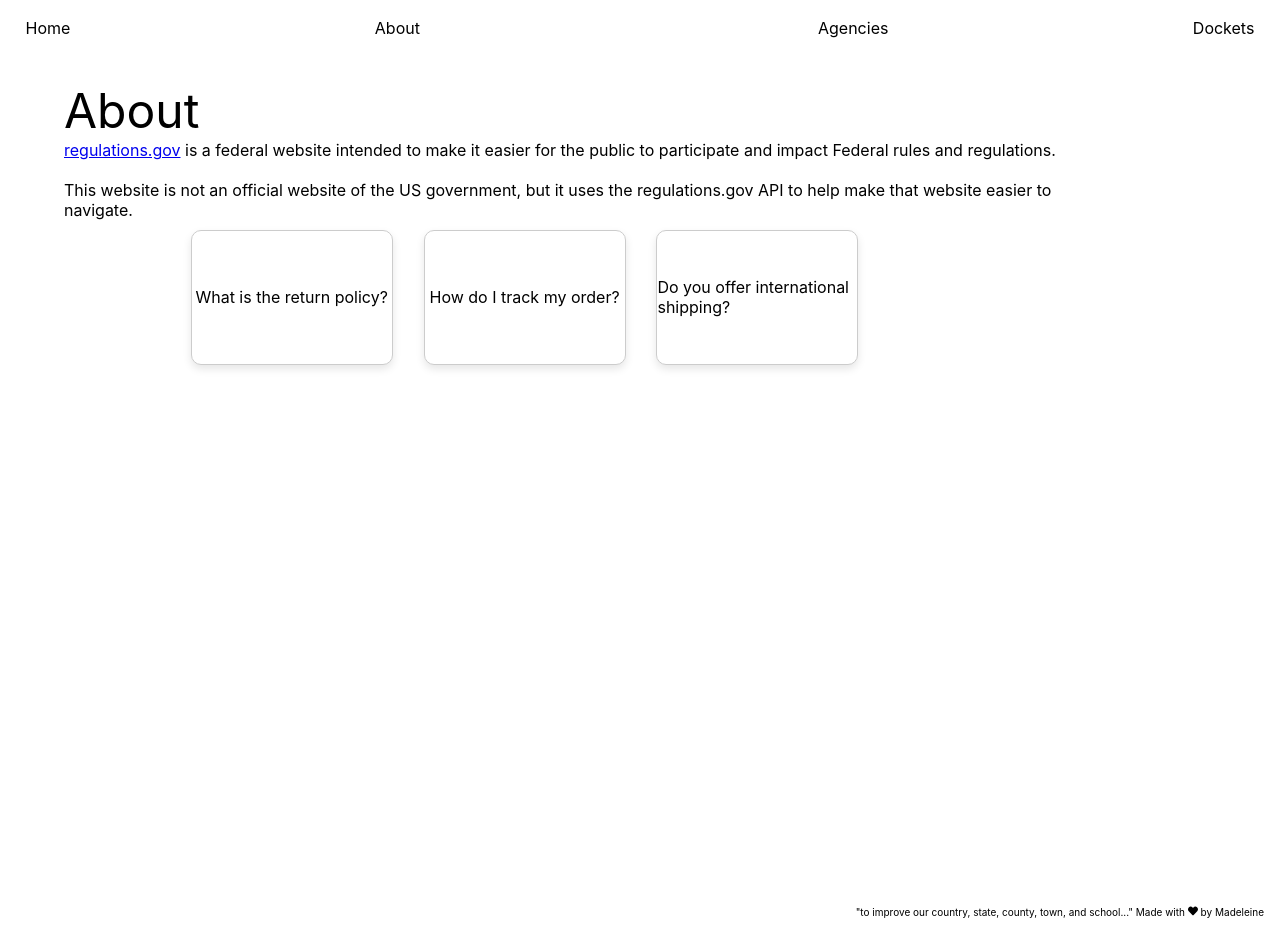
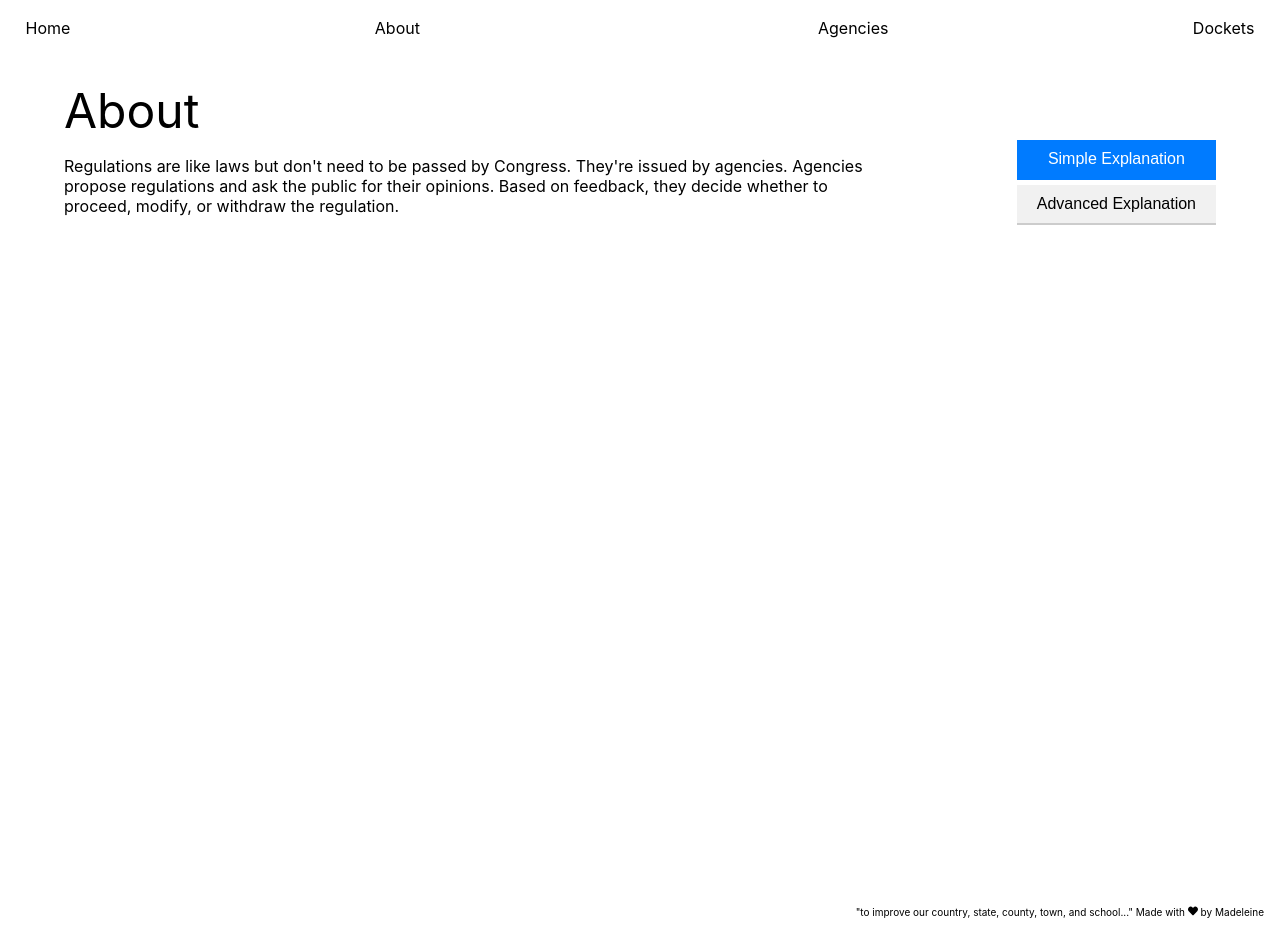
Before and after one commit to iamalivetoday/fed_reg_viz, a React (Create React App) app in the folder regulations-frontend/: page /about in a window 1280 px wide. Shown: the top 933 px of the page. Built offline with nearby package versions, Linux system fonts and the light colour scheme.

Commit message:
frontend

```diff
--- a/regulations-frontend/src/components/AgencyButton.js
+++ /dev/null
@@ -1,64 +0,0 @@
-import React, { useState } from 'react';
-import styled from 'styled-components';
-
-const Button = styled.button`
-  border: none;
-  border-radius: 15px;
-  padding: 10px 20px;
-  margin: 15px;
-  cursor: pointer;
-  font-size: 16px;
-  position: relative;
-  width: 150px; // fixed width
-  height: 50px; // fixed height
-  white-space: normal; // allow text to wrap
-  overflow-wrap: break-word; // break long words if necessary
-
-  &:hover {
-    opacity: 0.8;
-    outline: 1px solid black;
-    box-shadow: 0 0 10px black;
-  }
-
-  &:focus {
-    outline: none;
-  }
-`;
-
-const SmallText = styled.div`
-  font-size: 12px; // smaller font size for full agency name
-  line-height: 1.2;
-`;
-
-const AgencyButton = ({ agencyId, fullAgencyName, onClick }) => {
-  const [displayText, setDisplayText] = useState(agencyId);
-  const [isHovered, setIsHovered] = useState(false);
-
-  const handleMouseOver = () => {
-    setDisplayText(fullAgencyName);
-    setIsHovered(true);
-  };
-
-  const handleMouseLeave = () => {
-    setDisplayText(agencyId);
-    setIsHovered(false);
-  };
-
-  return (
-    <Button
-      onClick={() => onClick(agencyId)}
-      onMouseOver={handleMouseOver}
-      onMouseLeave={handleMouseLeave}
-    >
-      {isHovered ? (
-        <SmallText>
-          {displayText}
-        </SmallText>
-      ) : (
-        displayText
-      )}
-    </Button>
-  );
-};
-
-export default AgencyButton;
--- a/regulations-frontend/src/components/FAQCard.js
+++ /dev/null
@@ -1,60 +0,0 @@
-import React, { useState } from 'react';
-import styled from 'styled-components';
-
-const CardContainer = styled.div`
-  perspective: 1000px;
-  margin: 10px;
-`;
-
-const Card = styled.div`
-  width: 200px; // 2/3 of the previous width
-  height: 133px; // 2/3 of the previous height
-  position: relative;
-  transform-style: preserve-3d;
-  transition: transform 1s;
-  transform: ${props => (props.isFlipped ? 'rotateY(180deg)' : 'rotateY(0deg)')};
-`;
-
-const CardFace = styled.div`
-  position: absolute;
-  width: 100%;
-  height: 100%;
-  backface-visibility: hidden;
-  display: flex;
-  justify-content: center;
-  align-items: center;
-  font-size: 16px;
-  border: 1px solid #ccc;
-  border-radius: 10px;
-  box-shadow: 0 4px 8px rgba(0, 0, 0, 0.1);
-  top: 0;
-  left: 0;
-`;
-
-const CardFront = styled(CardFace)`
-  background-color: #fff;
-`;
-
-const CardBack = styled(CardFace)`
-  background-color: #f1f1f1;
-  transform: rotateY(180deg);
-`;
-
-const FAQCard = ({ question, answer }) => {
-  const [isFlipped, setIsFlipped] = useState(false);
-
-  const handleCardClick = () => {
-    setIsFlipped(!isFlipped);
-  };
-
-  return (
-    <CardContainer onClick={handleCardClick}>
-      <Card isFlipped={isFlipped}>
-        <CardFront>{question}</CardFront>
-        <CardBack>{answer}</CardBack>
-      </Card>
-    </CardContainer>
-  );
-};
-
-export default FAQCard;
--- a/regulations-frontend/src/pages/AboutPage.js
+++ b/regulations-frontend/src/pages/AboutPage.js
@@ -1,21 +1,5 @@
-import React from 'react';
+import React, { useState } from 'react';
 import styled from 'styled-components';
-import FAQCard from '../components/FAQCard';
-
-const FAQs = [
-  {
-    question: 'What is the return policy?',
-    answer: 'You can return any item within 30 days of purchase.'
-  },
-  {
-    question: 'How do I track my order?',
-    answer: 'You can track your order using the tracking number provided in the shipping confirmation email.'
-  },
-  {
-    question: 'Do you offer international shipping?',
-    answer: 'Yes, we offer international shipping to most countries.'
-  }
-];
 
 const AboutPageContainer = styled.div`
   display: flex;
@@ -32,61 +16,112 @@ const AboutTitle = styled.div`
   display: inline-block;
 `;
 
-const AboutBody = styled.a`
+const ContentContainer = styled.div`
+  display: flex;
+`;
+
+const AboutBody = styled.div`
   font-size: 1em;
   margin-right: 5%;
   padding-right: 5%;
-
+  flex: 1;
 `;
 
-const GridContainer = styled.div`
-  display: grid;
-  grid-template-columns: repeat(auto-fill, minmax(200px, 1fr));
-  gap: 10px;
-  justify-items: center;
-  padding-left: 10%;
-  padding-right: 10%;
+const TabContainer = styled.div`
+  display: flex;
+  flex-direction: column;
+  margin-left: 20px;
+  align-self: flex-start;
 `;
+
+const TabButton = styled.button`
+  padding: 10px 20px;
+  cursor: pointer;
+  background-color: ${(props) => (props.active ? '#007BFF' : '#f1f1f1')};
+  color: ${(props) => (props.active ? '#fff' : '#000')};
+  border: none;
+  border-bottom: ${(props) => (props.active ? '2px solid #007BFF' : '2px solid #ccc')};
+  outline: none;
+  font-size: 1em;
+  margin-bottom: 5px;
+
+  &:hover {
+    background-color: #ddd;
+  }
+`;
+
+const HighlightText = styled.span`
+  position: relative;
+  cursor: pointer;
+  &:hover::after {
+    content: "${(props) => props.tooltip}";
+    position: absolute;
+    left: 100%;
+    top: 0;
+    margin-left: 10px;
+    padding: 10px;
+    background-color: #f9f9f9;
+    border: 1px solid #ccc;
+    white-space: nowrap;
+    z-index: 10;
+  }
+  &:hover::before {
+    content: '';
+    position: absolute;
+    left: 100%;
+    top: 50%;
+    transform: translateY(-50%);
+    margin-left: 5px;
+    width: 10px;
+    height: 1px;
+    background-color: #ccc;
+  }
+`;
+
 const AboutPage = () => {
+  const [activeTab, setActiveTab] = useState('simple');
+
+  const handleTabClick = (tab) => {
+    setActiveTab(tab);
+  };
+
   return (
     <AboutPageContainer>
-      <AboutTitle>
-        About
-      </AboutTitle>
-      <AboutBody>
-        <a href="https://www.regulations.gov">regulations.gov</a> is a federal website intended to make it easier for the public to participate and impact Federal rules and regulations.
-        <br/> <br/>
-        This website is not an official website of the US government, but it uses the regulations.gov API
-        to help make that website easier to navigate.
-      </AboutBody>
-      <GridContainer>
-        {FAQs.map((faq, index) => (
-          <FAQCard key={index} question={faq.question} answer={faq.answer} />
-        ))}
-      </GridContainer>
+      <AboutTitle>About</AboutTitle>
+      <ContentContainer>
+        <AboutBody>
+          {activeTab === 'simple' && (
+            <p>
+              <HighlightText tooltip="Laws created by agencies without Congress approval.">Regulations</HighlightText> are like laws but don't need to be passed by Congress. They're issued by agencies. Agencies propose regulations and ask the public for their opinions. Based on feedback, they decide whether to proceed, modify, or withdraw the regulation.
+            </p>
+          )}
+          {activeTab === 'advanced' && (
+            <div>
+              <p>
+                <a href="https://www.regulations.gov">regulations.gov</a> is a federal website intended to make it easier for the public to participate and impact Federal rules and regulations.
+                <br /><br />
+                This website is not an official website of the US government, but it uses the regulations.gov API
+                to help make that website easier to navigate.
+              </p>
+              <p>
+                <HighlightText tooltip="Official rules that have the force of law but aren't created by Congress.">Regulations</HighlightText> are official rules that have the force of law but are not created by Congress. They are proposed by government agencies, which solicit public feedback before deciding on the final form of the regulation. This process is known as rulemaking.
+                <br /><br />
+                Examples of proposed regulations include AI policies, noncompete clauses, and various health and safety measures. It's important for the public to participate in this process to ensure that regulations are fair and effective.
+              </p>
+            </div>
+          )}
+        </AboutBody>
+        <TabContainer>
+          <TabButton active={activeTab === 'simple'} onClick={() => handleTabClick('simple')}>
+            Simple Explanation
+          </TabButton>
+          <TabButton active={activeTab === 'advanced'} onClick={() => handleTabClick('advanced')}>
+            Advanced Explanation
+          </TabButton>
+        </TabContainer>
+      </ContentContainer>
     </AboutPageContainer>
   );
 };
 
 export default AboutPage;
-
-/*
-FAQ
-what are regulations?
-Regulations are like laws, but they don't need to be passed by Congress.
-Instead, they're issued by agencies.
-Agencies submit their proposed regulations to the public, and people leave comments on whether they think the proposed regulation is a good or bad idea.
-Depending on what the people think, agencies will either proceed with the rulemaking process, issue a new or modified proposal, or withdraw the proposal.
-
-Some examples of proposed regulations:
-You can see why it's important for people to participate in the rulemaking process by
-AI, noncompetes,
-
-How to use this websites
-You can use this website to look through our proposed federal regulations and see what people think about them, and post comments.
-*/
-
-
-/*
-“Federal agency” means any department, independent establishment, Government corporation, or other agency of the executive branch of the Federal Government, including the United States Postal Service, but shall not include the American National Red Cross.
-*/
--- a/regulations-frontend/src/pages/HomePage.js
+++ b/regulations-frontend/src/pages/HomePage.js
@@ -50,7 +50,7 @@ const ArrowContainer = styled.div`
 
   @media (max-width: 710px) {
     right: 20%;
-    top: 15%;
+    top: 20%;
     transform: translate(50%, -50%);
   }
 `;
@@ -82,10 +82,10 @@ const HomePage = () => {
           <Typewriter
             options={{
               showCursor: false,
-              strings: ["we", "the people", "Americans", "students", "our unions", "you", "families", "working people", "veterans", "your friends", "our neighbors", "ordinary Americans", "other families"],
+              strings: ["we", "ordinary people", "Americans", "students", "our unions", "you", "families", "working people", "veterans", "your friends", "our neighbors", "ordinary Americans", "other families"],
               autoStart: true,
               loop: true,
-              pauseFor: 7000,
+              pauseFor: 4000,
               delay: 800,
               deleteSpeed: 100,
             }}
```
Also changed, not shown: regulations-frontend/src/pages/AgenciesPage.js (+3 -55 lines), 2 other files (tests, documents, lock files or other folders).
